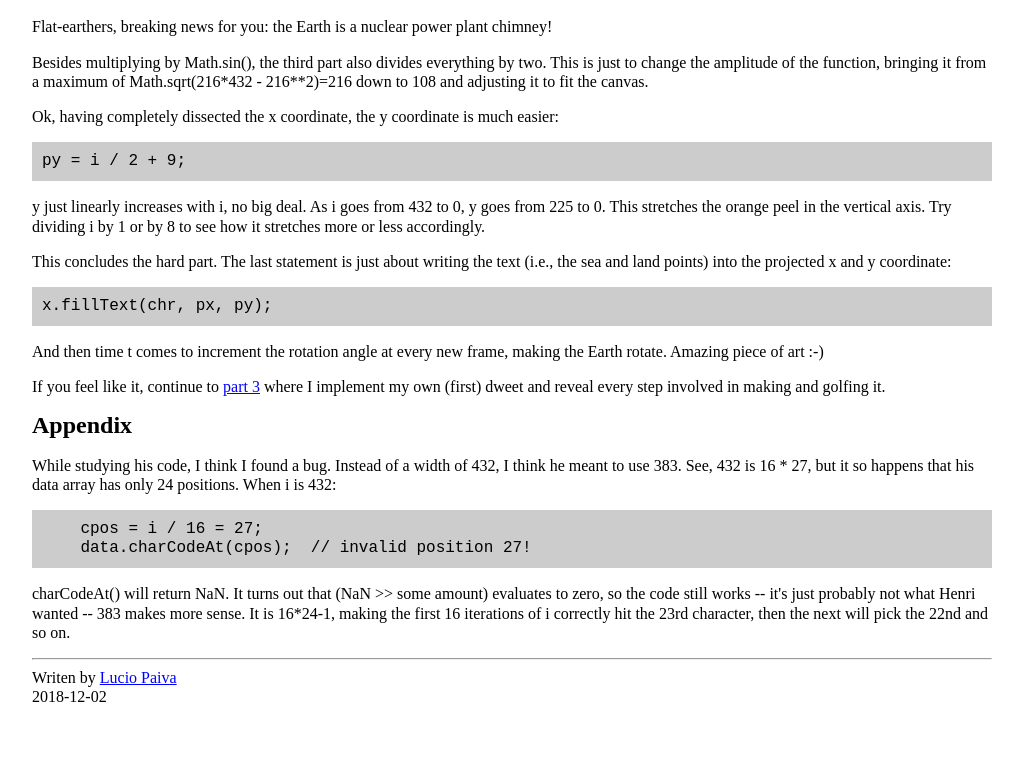
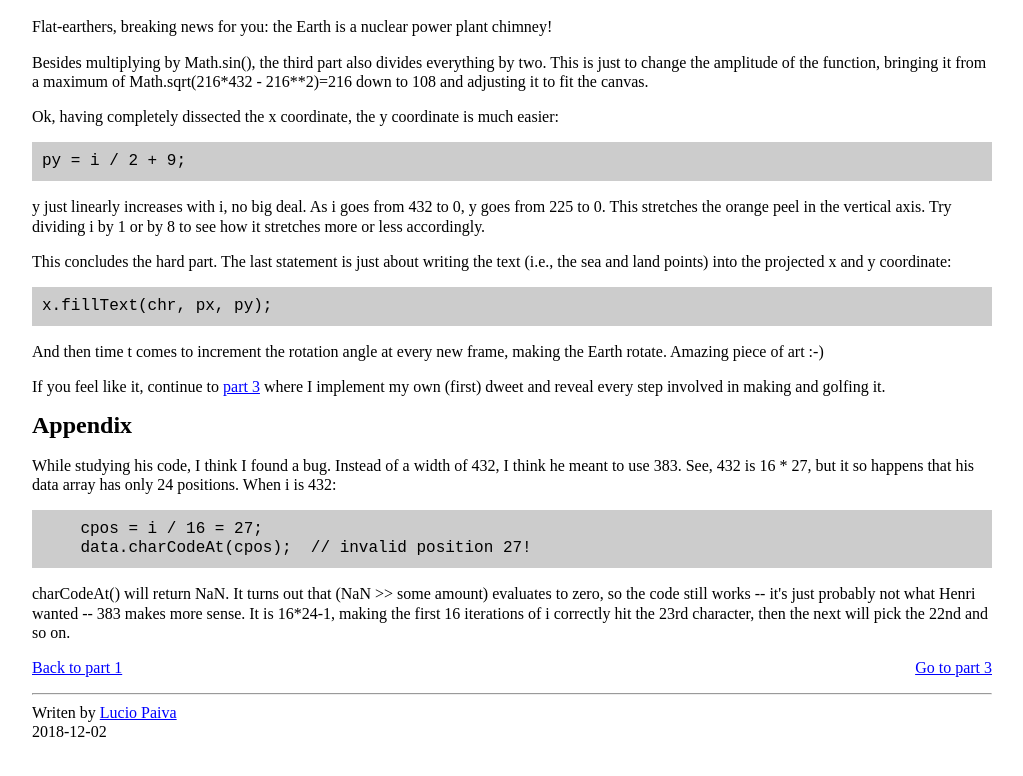
Before and after one commit to luciopaiva/dweets, a plain HTML site: page pt2/index.html in a window 1280 px wide. Shown: the part 3284-4060 px from the top of the page, without its empty margins (128-1151 px from the left). Drawn offline with Linux system fonts and the light colour scheme.

Commit message:
Pagination on pt2

```diff
--- a/index.css
+++ b/index.css
@@ -21,6 +21,7 @@ canvas {
 img {
     width: 100%;
 }
+
 .container {
     height: calc(54vw);
     border: 1px solid #878787;
@@ -34,6 +35,16 @@ img {
 .container, .container-legend {
     width: 100%;
     max-width: 568px;
+}
+
+.pagination {
+    display: flex;
+    flex-direction: row;
+    justify-content: space-between;
+}
+
+.pagination > * {
+
 }
 
 @media screen and (min-width: 568px) {
--- a/pt2/index.html
+++ b/pt2/index.html
@@ -166,6 +166,11 @@ It's just a more concise (less chars) way to write
 
 <p>charCodeAt() will return NaN. It turns out that (NaN >> some amount) evaluates to zero, so the code still works -- it's just probably not what Henri wanted -- 383 makes more sense. It is 16*24-1, making the first 16 iterations of i correctly hit the 23rd character, then the next will pick the 22nd and so on.</p>
 
+<p class="pagination">
+    <a href="../pt1">Back to part 1</a>
+    <a href="../pt3">Go to part 3</a>
+</p>
+
 <hr>
 
 Writen by <a href="https://luciopaiva.com" target="_blank">Lucio Paiva</a><br>
```
